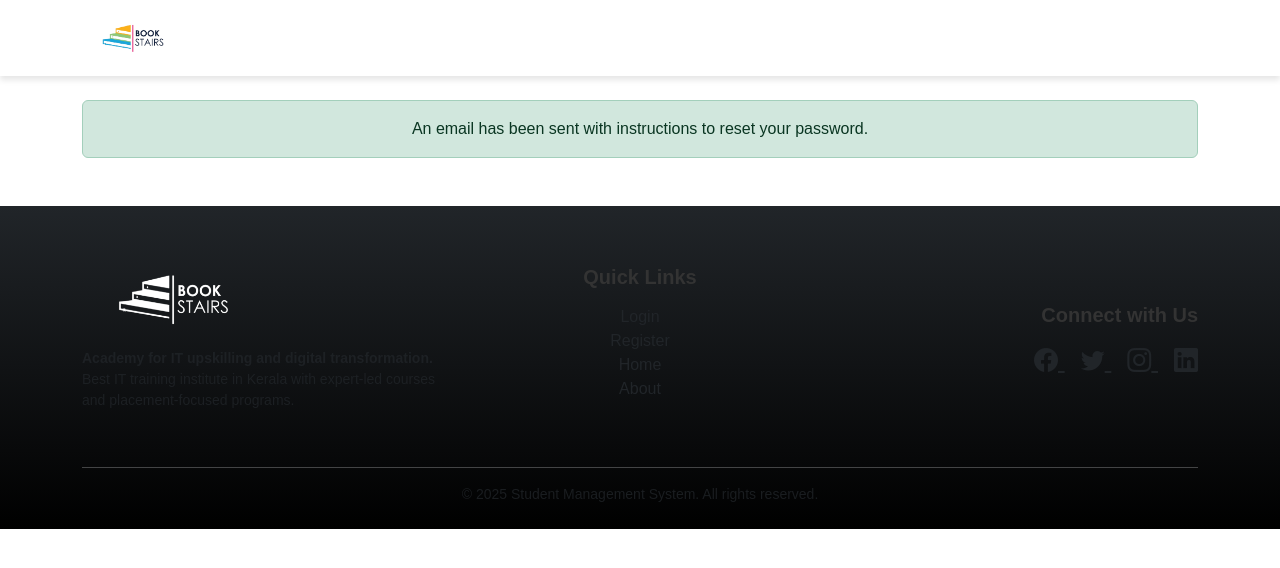
After one commit to AbdBasith17/SLMS-DJANGO-PROJECT-, a Django app: page /auth/forgot-password/done/ in a window 1280 px wide. The commit adds this page. Shown: the top 568 px of the page. Run offline with Django 5.2, Linux system fonts and the light colour scheme; some libraries are stand-ins or nearby versions.

Commit message:
auth part completed

```diff
--- a/slms_site/authentications/urls.py
+++ b/slms_site/authentications/urls.py
@@ -1,4 +1,4 @@
-from django.urls import path
+from django.urls import path, reverse_lazy
 from django.contrib.auth import views as auth_views
 from . import views
 
@@ -9,25 +9,23 @@ urlpatterns = [
     path('login/', views.user_login, name='login'),
     path('logout/', views.user_logout, name='logout'),
 
-
-#password resettt django build in uuuurrllss
     path('forgot-password/', auth_views.PasswordResetView.as_view(
-        template_name='authentications/forgot_password.html',
-        email_template_name='authentications/forgot_password_email.html',
-        subject_template_name='authentications/forgot_password_subject.txt',
-        success_url='/forgot-password/done/'
+        template_name='auth/forgot_password.html',
+        email_template_name='auth/forgot_password_email.html',
+        subject_template_name='auth/forgot_password_subject.txt',
+        success_url=reverse_lazy('password_reset_done')
     ), name='forgot_password'),
 
     path('forgot-password/done/', auth_views.PasswordResetDoneView.as_view(
-        template_name='authentications/forgot_password_done.html'
+        template_name='auth/forgot_password_done.html'
     ), name='password_reset_done'),
 
     path('reset/<uidb64>/<token>/', auth_views.PasswordResetConfirmView.as_view(
-        template_name='authentications/forgot_password_confirm.html',
-        success_url='/reset/done/'
+        template_name='auth/forgot_password_confirm.html',
+        success_url=reverse_lazy('password_reset_complete')
     ), name='password_reset_confirm'),
 
     path('reset/done/', auth_views.PasswordResetCompleteView.as_view(
-        template_name='authentications/forgot_password_complete.html'
+        template_name='auth/forgot_password_complete.html'
     ), name='password_reset_complete'),
 ]
--- a/slms_site/static/css/style.css
+++ b/slms_site/static/css/style.css
@@ -180,3 +180,16 @@ table tr:hover {
     filter: brightness(0.85);
     height: 100%;
 }
+
+footer {
+    background: linear-gradient(180deg, #212529 0%, #000 100%);
+}
+
+footer a:hover {
+    color: #0d6efd !important;
+    text-decoration: underline;
+}
+
+footer img {
+    filter: brightness(0) invert(1);
+}
--- a/slms_site/templates/auth/forgot_password.html
+++ b/slms_site/templates/auth/forgot_password.html
@@ -1,6 +1,7 @@
+{% extends 'base.html' %}
 {% load static %}
 
-{% extends 'base.html' %}
+
 {% block title %}Forgot Password{% endblock %}
 {% block content %}
 <div class="row justify-content-center">
--- a/slms_site/templates/auth/forgot_password_confirm.html
+++ b/slms_site/templates/auth/forgot_password_confirm.html
@@ -1,6 +1,7 @@
+{% extends 'base.html' %}
 {% load static %}
 
-{% extends 'base.html' %}
+
 {% block title %}Set New Password{% endblock %}
 {% block content %}
 <div class="row justify-content-center">
--- a/slms_site/templates/auth/forgot_password_done.html
+++ b/slms_site/templates/auth/forgot_password_done.html
@@ -1,9 +1,12 @@
+{% extends 'base.html' %}
 {% load static %}
 
-{% extends 'base.html' %}
+
 {% block title %}Email Sent{% endblock %}
 {% block content %}
-<div class="alert alert-success text-center mt-4">
+<div class="h-50">
+<div class="alert alert-success text-center mt-4 ">
     An email has been sent with instructions to reset your password.
 </div>
+</div>
 {% endblock %}
--- /dev/null
+++ b/slms_site/templates/auth/forgot_password_subject.txt
@@ -0,0 +1 @@
+Reset your password on Book Stairs.
--- /dev/null
+++ b/slms_site/templates/base.html
@@ -0,0 +1,118 @@
+{% load static %}
+<!DOCTYPE html>
+<html lang="en">
+<head>
+    <meta charset="UTF-8">
+    <meta name="viewport" content="width=device-width, initial-scale=1.0">
+    <title>{% block title %}Student Management System{% endblock %}</title>
+
+    <!-- Bootstrap CSS -->
+    <link href="https://cdn.jsdelivr.net/npm/bootstrap@5.3.2/dist/css/bootstrap.min.css" rel="stylesheet">
+
+    <!-- Bootstrap Icons -->
+    <link href="https://cdn.jsdelivr.net/npm/bootstrap-icons@1.11.1/font/bootstrap-icons.css" rel="stylesheet">
+
+    <!-- Custom CSS -->
+    <link rel="stylesheet" href="{% static 'css/style.css' %}">
+</head>
+<body>
+
+
+    <nav class="navbar navbar-expand-lg"
+         style="
+         background: rgba(255, 255, 255, 0.75);
+         backdrop-filter: blur(10px);
+         -webkit-backdrop-filter: blur(10px);
+         box-shadow: 0 4px 6px rgba(0,0,0,0.1);
+         ">
+        <div class="container">
+            <a class="navbar-brand fw-bold" href="{% url 'login' %}">
+                <img src="{% static 'images/logopng.png' %}" alt="Student Management System" height="50">
+            </a>
+            <button class="navbar-toggler" type="button" data-bs-toggle="collapse" data-bs-target="#navbarNav"
+                    aria-controls="navbarNav" aria-expanded="false" aria-label="Toggle navigation">
+                <span class="navbar-toggler-icon"></span>
+            </button>
+
+            <div class="collapse navbar-collapse" id="navbarNav">
+                <ul class="navbar-nav ms-auto">
+                    {% if user.is_authenticated %}
+                        {% if user.role == 'Admin' %}
+                            <li class="nav-item"><a class="nav-link text-dark" href="{% url 'student_list' %}">Students</a></li>
+                            <li class="nav-item"><a class="nav-link text-dark" href="{% url 'admin_dashboard' %}">Dashboard</a></li>
+                        {% elif user.role == 'Student' %}
+                            <li class="nav-item"><a class="nav-link text-dark" href="{% url 'profile' %}">Profile</a></li>
+                        {% endif %}
+                        <li class="nav-item"><a class="nav-link text-danger" href="{% url 'logout' %}">Logout</a></li>
+                    {% else %}
+                        <li class="nav-item"><a class="nav-link text-dark" href="{% url 'login' %}">Login</a></li>
+                        <li class="nav-item"><a class="nav-link text-dark" href="{% url 'register' %}">Register</a></li>
+                    {% endif %}
+                </ul>
+            </div>
+        </div>
+    </nav>
+
+   <!--------------------------------------------------->
+    <main class="container mt-4">
+        {% block content %}
+        {% endblock %}
+    </main>
+
+    <!-- FOOOOOOOOOOOOOOOOOOOOTER -->
+    <footer class="  pt-5 pb-4 mt-5">
+        <div class="container text-center text-md-start">
+            <div class="row align-items-center">
+
+
+                <div class="col-md-4 mb-4  text-md-start">
+                    <a href="{% url 'landing' %}">
+                        <img src="{% static 'images/logopng.png' %}" alt="SMS Logo" height="90" class="mb-1">
+                    </a>
+                    <p class="text-muted small">
+                   <Strong> Academy for IT upskilling and digital transformation.</strong>  <br>
+                    Best IT training institute in Kerala with expert-led courses and placement-focused programs.
+                </p>
+                </div>
+
+
+                <div class="col-md-4 mb-4 text-center">
+                    <h5 class="fw-bold mb-3">Quick Links</h5>
+                    <ul class="list-unstyled">
+                        <li><a href="{% url 'login' %}" class="text-dark text-decoration-none">Login</a></li>
+                        <li><a href="{% url 'register' %}" class="text-dark text-decoration-none">Register</a></li>
+                        <li><a href="{% url 'landing' %}" class="text-dark text-decoration-none">Home</a></li>
+                        <li><a href="#" class="text-dark text-decoration-none">About</a></li>
+                    </ul>
+                </div>
+
+
+                <div class="col-md-4 mb-4 text-center text-md-end">
+                    <h5 class="fw-bold mb-3">Connect with Us</h5>
+                    <a href="https://facebook.com" target="_blank" class="text-dark me-3 fs-4">
+                        <i class="bi bi-facebook"></i>
+                    </a>
+                    <a href="https://twitter.com" target="_blank" class="text-dark me-3 fs-4">
+                        <i class="bi bi-twitter"></i>
+                    </a>
+                    <a href="https://instagram.com" target="_blank" class="text-dark me-3 fs-4">
+                        <i class="bi bi-instagram"></i>
+                    </a>
+                    <a href="https://linkedin.com" target="_blank" class="text-dark fs-4">
+                        <i class="bi bi-linkedin"></i>
+                    </a>
+                </div>
+            </div>
+
+            <hr class="border-light my-3">
+
+            <div class="text-center small text-muted">
+                &copy; {{ year|default:2025 }} Student Management System. All rights reserved.
+            </div>
+        </div>
+    </footer>
+
+
+    <script src="https://cdn.jsdelivr.net/npm/bootstrap@5.3.2/dist/js/bootstrap.bundle.min.js"></script>
+</body>
+</html>
```
Also changed, not shown: slms_site/templates/auth/forgot_password_email.html (added, +14 -0 lines).
